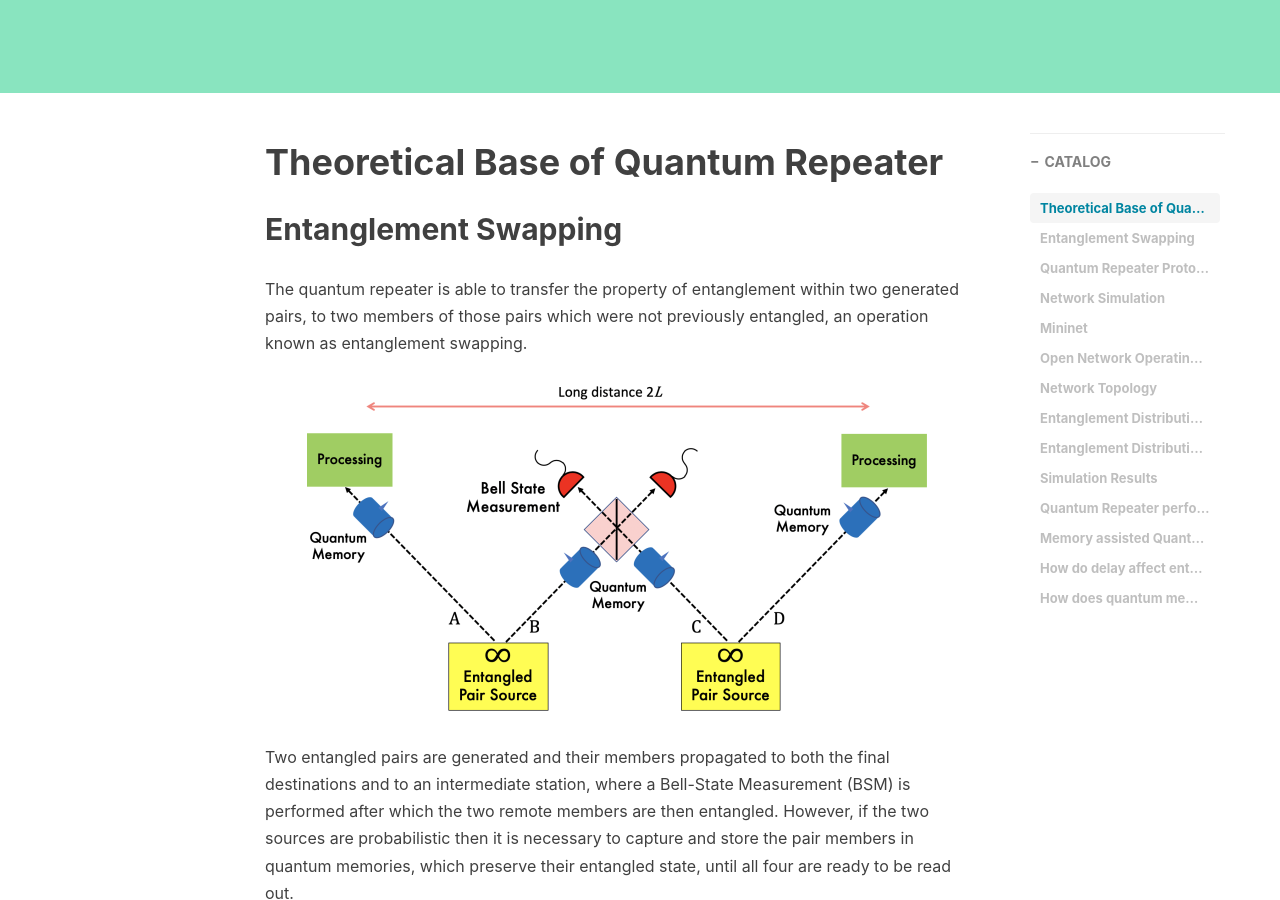
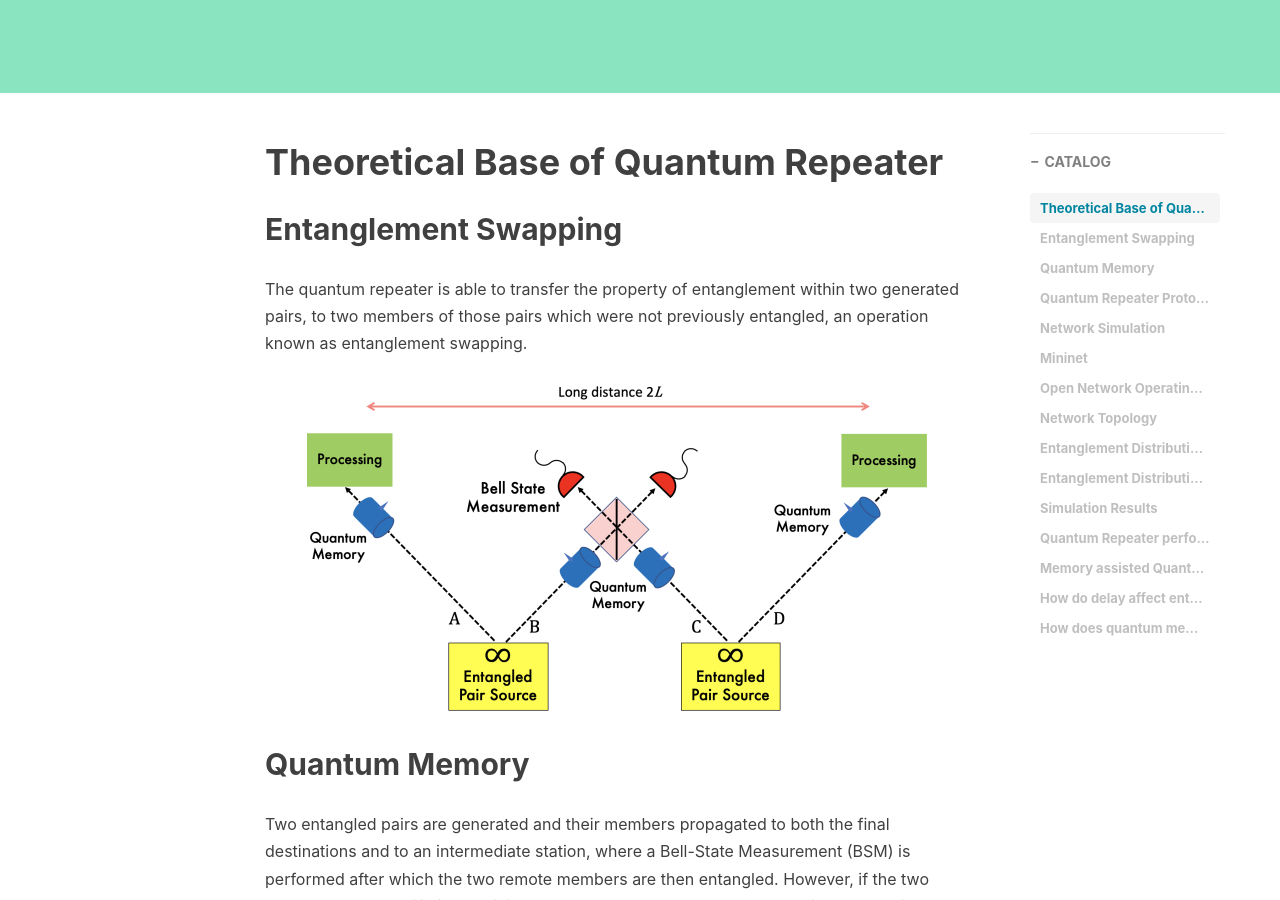
Before and after one commit to QuantumRepeaterSimulator/QuantumRepeaterSimulator.github.io, a Jekyll site: the page built from _posts/2020-11-16-Quantum-Repeater-Simulator.md, in a window 1280 px wide and 900 px high, scrolled down 373 px. Built offline with Jekyll 4.4.1, drawn with Linux system fonts in a browser that asks for light colours; nearby versions of some CDN libraries; comment, search, counter and statistics services are not loaded.

Commit message:
modify posts

```diff
--- a/_posts/2020-11-16-Quantum-Repeater-Simulator.md
+++ b/_posts/2020-11-16-Quantum-Repeater-Simulator.md
@@ -11,6 +11,8 @@ catalog: 	 true
 ## Entanglement Swapping
 The quantum repeater is able to transfer the property of entanglement within two generated pairs, to two members of those pairs which were not previously entangled, an operation known as entanglement swapping.
 ![](https://raw.githubusercontent.com/QuantumRepeaterSimulator/QuantumRepeaterSimulator.github.io/main/img/quantum_repeater/entanglement_swapping.png)
+
+## Quantum Memory
 Two entangled pairs are generated and their members propagated to both the final destinations
 and to an intermediate station, where a Bell-State Measurement (BSM) is performed after which the two remote members are then entangled. However, if the two sources are probabilistic then it is necessary to capture and store the pair members in quantum memories, which preserve their entangled state, until all four are ready to be read out.
 
```
